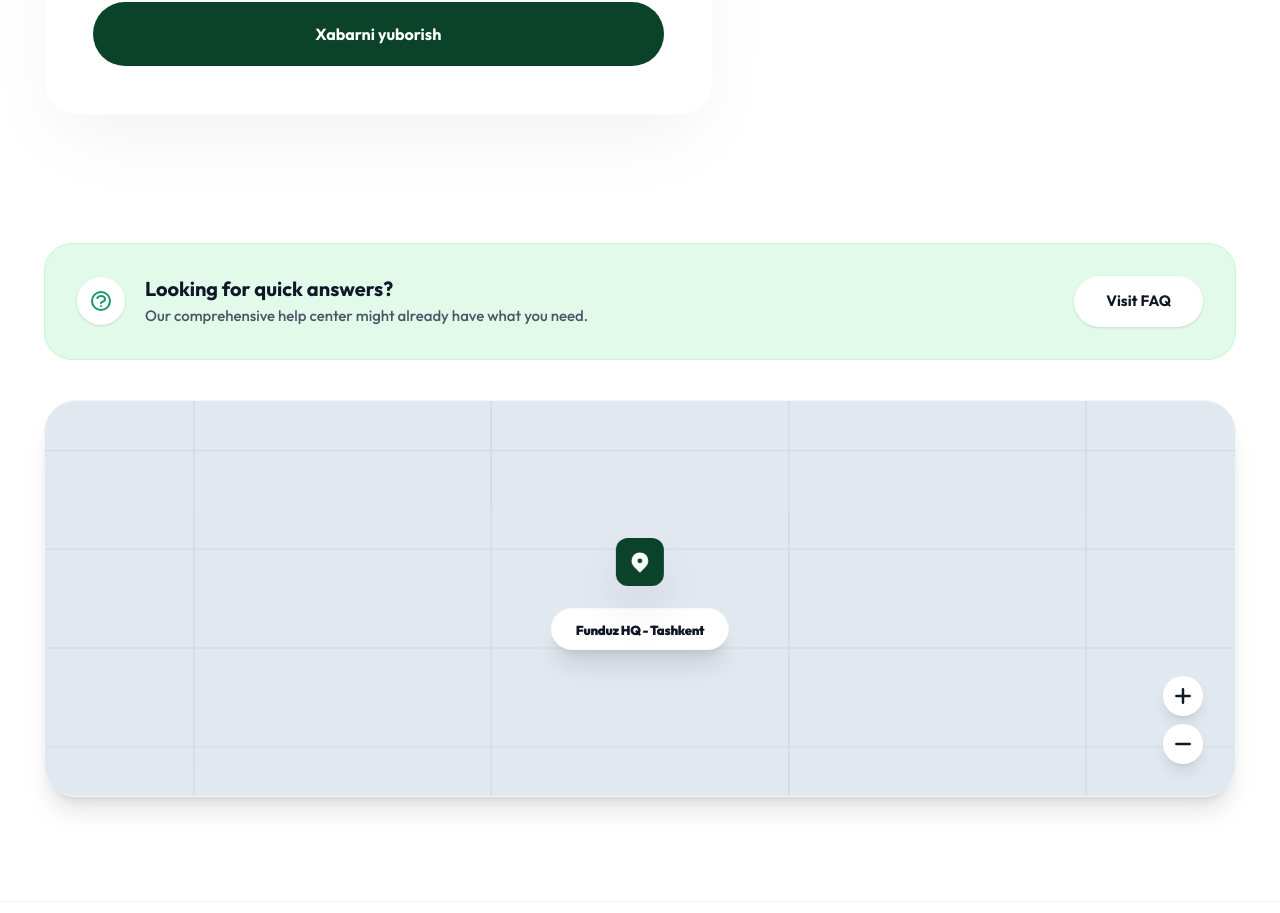
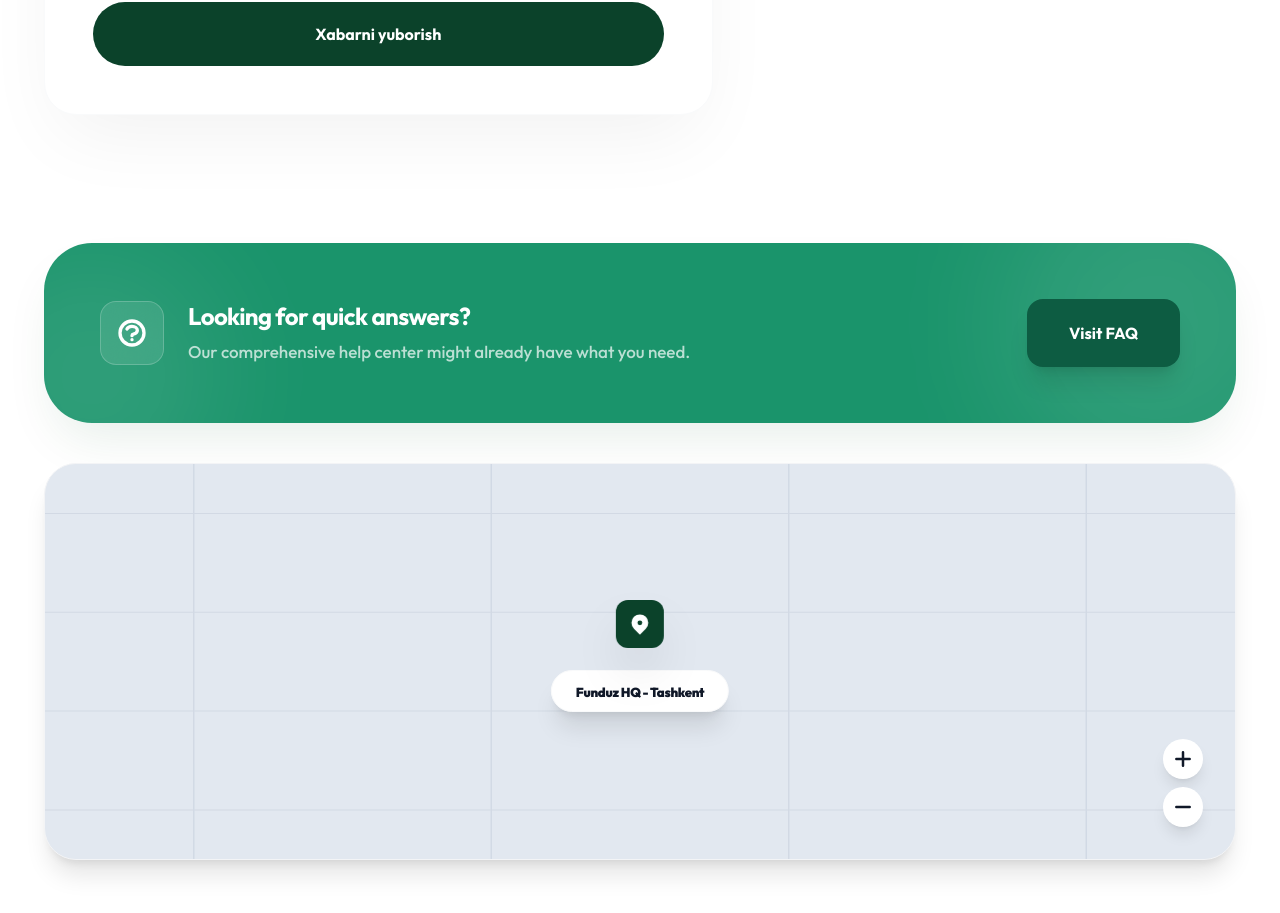
Before and after one commit to Turgunoff/Funduz, a Vue app: page /contact in a window 1280 px wide. Shown: the part 1015-1928 px from the top of the page. Built offline with nearby package versions, Linux system fonts and the light colour scheme; the HTML template or start-up script is replaced by a standard one.

Commit message:
feat: add contact view with form and information cards

```diff
--- a/src/views/ContactView.vue
+++ b/src/views/ContactView.vue
@@ -169,19 +169,23 @@ const handleSubmit = () => {
 
       <!-- Quick Answers / FAQ CTA Section -->
       <div class="mt-20 lg:mt-32">
-        <div class="bg-[#c6f6d5]/50 rounded-[28px] p-6 sm:p-8 flex flex-col sm:flex-row items-center justify-between gap-6 border border-[#c6f6d5]">
-          <div class="flex items-center gap-5">
-            <div class="w-12 h-12 shrink-0 rounded-full bg-white flex items-center justify-center text-[#1a946b] shadow-sm">
-              <svg class="w-6 h-6" fill="none" stroke="currentColor" viewBox="0 0 24 24"><path stroke-linecap="round" stroke-linejoin="round" stroke-width="2" d="M8.228 9c.549-1.165 2.03-2 3.772-2 2.21 0 4 1.343 4 3 0 1.4-1.278 2.575-3.006 2.907-.542.104-.994.54-.994 1.093m0 3h.01M21 12a9 9 0 11-18 0 9 9 0 0118 0z" /></svg>
+        <div class="bg-[#1a946b] rounded-[48px] p-10 lg:p-14 flex flex-col sm:flex-row items-center justify-between gap-8 relative overflow-hidden group shadow-2xl shadow-green-900/10">
+          <!-- Decoration Circles -->
+          <div class="absolute -bottom-20 -left-20 w-64 h-64 bg-white/10 rounded-full blur-3xl"></div>
+          <div class="absolute -top-20 -right-20 w-80 h-80 bg-white/10 rounded-full blur-3xl"></div>
+
+          <div class="flex items-center gap-6 relative z-10">
+            <div class="w-16 h-16 shrink-0 rounded-2xl bg-white/10 flex items-center justify-center text-white backdrop-blur-md border border-white/20">
+              <svg class="w-8 h-8" fill="none" stroke="currentColor" viewBox="0 0 24 24"><path stroke-linecap="round" stroke-linejoin="round" stroke-width="2.5" d="M8.228 9c.549-1.165 2.03-2 3.772-2 2.21 0 4 1.343 4 3 0 1.4-1.278 2.575-3.006 2.907-.542.104-.994.54-.994 1.093m0 3h.01M21 12a9 9 0 11-18 0 9 9 0 0118 0z" /></svg>
             </div>
             <div>
-              <h3 class="text-[18px] sm:text-[20px] font-bold text-gray-900 mb-1 leading-tight">Looking for quick answers?</h3>
-              <p class="text-[14px] sm:text-[15px] text-gray-600 font-medium">Our comprehensive help center might already have what you need.</p>
+              <h3 class="text-[22px] sm:text-[24px] font-bold text-white mb-2 leading-tight tracking-tight">Looking for quick answers?</h3>
+              <p class="text-[15px] lg:text-[17px] text-white/70 font-medium">Our comprehensive help center might already have what you need.</p>
             </div>
           </div>
           <router-link
             to="/faq"
-            class="px-8 py-3.5 bg-white hover:bg-gray-50 text-gray-900 font-bold rounded-full text-[15px] shadow-sm transition-all duration-300 active:scale-95 whitespace-nowrap"
+            class="relative z-10 px-10 py-5 bg-[#0d5c42] text-white font-bold rounded-2xl text-[16px] border-2 border-transparent hover:border-white hover:bg-white hover:text-[#0d5c42] transition-all duration-300 shadow-xl shadow-black/10 transform hover:-translate-y-1 active:scale-95 whitespace-nowrap"
           >
             Visit FAQ
           </router-link>
```
